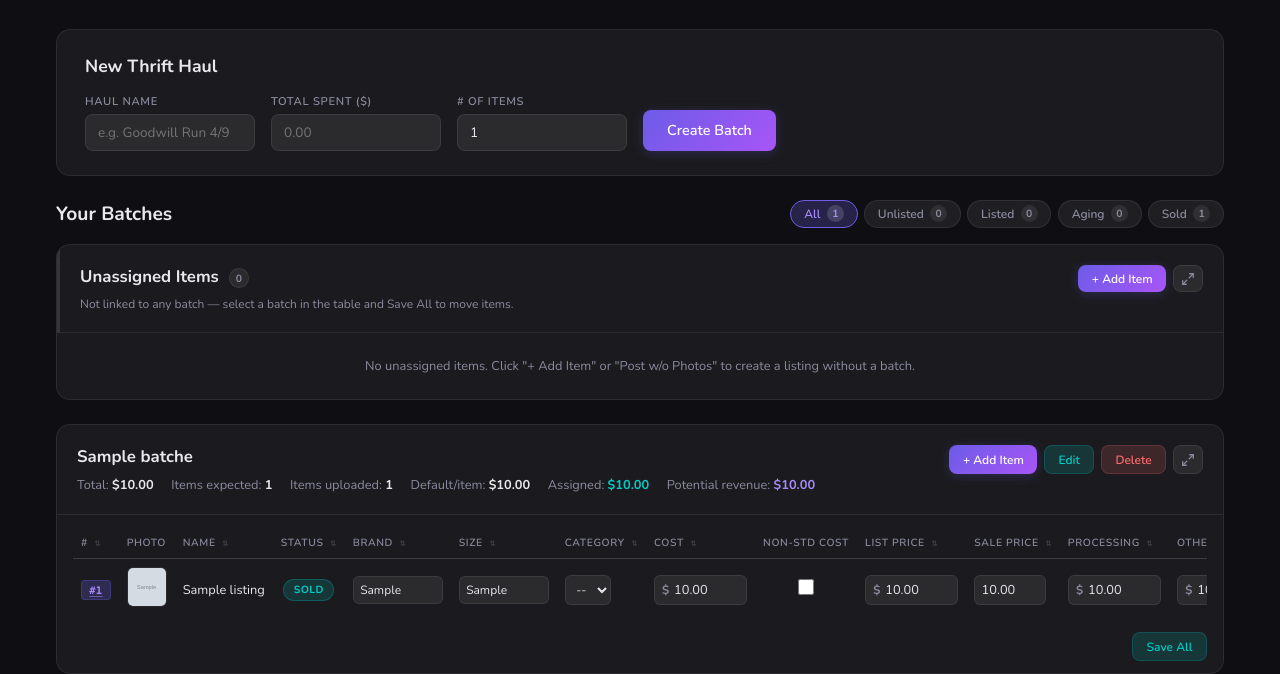
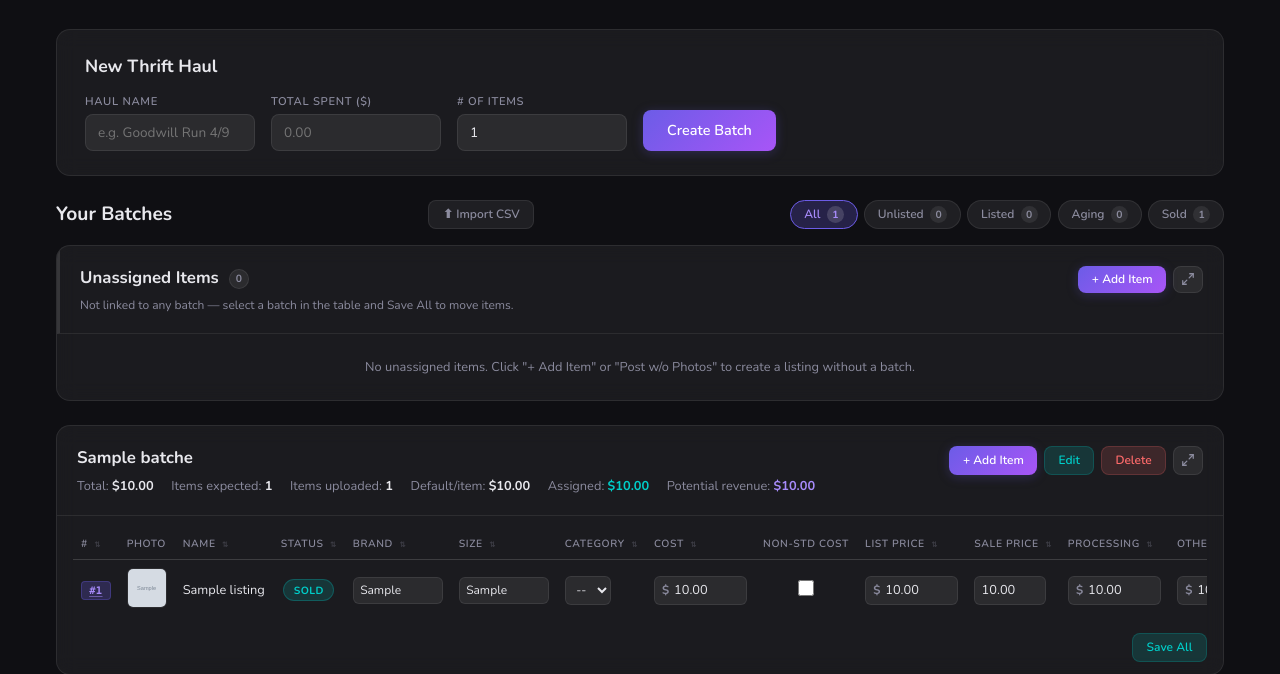
Before and after one commit to buybitkoin/FbMktBot---Copy, a Flask app: page / in a window 1280 px wide. Shown: the part 295-969 px from the top of the page. Run offline with Flask 3, Linux system fonts and the light colour scheme; tables that the repository leaves empty hold one stand-in row (values such as "Sample post"); grey boxes marked "Sample" are stand-in pictures.

Commit message:
your commit message here

```diff
--- a/app.py
+++ b/app.py
@@ -16,7 +16,9 @@ import urllib.error
 from flask import Flask, request, jsonify, send_from_directory, render_template, after_this_request
 from dotenv import load_dotenv
 import anthropic
-from io import BytesIO
+import csv
+from io import BytesIO, StringIO
+from datetime import datetime as dt_datetime
 from PIL import Image
 
 MAX_API_IMAGE_BYTES = 3_700_000  # ~3.7MB raw = ~4.9MB base64, under Claude's 5MB limit
@@ -1240,6 +1242,179 @@ def dashboard_operational():
     })
 
 
+## ── CSV Import helpers ──────────────────────────────────────────────────────
+
+def _clean_currency(val):
+    """Strip $, commas, spaces then return float. Returns 0.0 on failure."""
+    cleaned = re.sub(r'[^\d.\-]', '', str(val or '').strip())
+    try:
+        return float(cleaned)
+    except ValueError:
+        return 0.0
+
+
+def _parse_date_flexible(val):
+    """Accept M/D/YYYY, M/D/YY, YYYY-MM-DD, etc. → YYYY-MM-DD str or None."""
+    if not val or not str(val).strip():
+        return None
+    val = str(val).strip()
+    for fmt in ("%Y-%m-%d", "%m/%d/%Y", "%m/%d/%y", "%d/%m/%Y", "%Y/%m/%d", "%m-%d-%Y"):
+        try:
+            return dt_datetime.strptime(val, fmt).strftime("%Y-%m-%d")
+        except ValueError:
+            continue
+    return None
+
+
+@app.route("/api/import/preview", methods=["POST"])
+def import_preview():
+    """Parse uploaded CSV → return trimmed headers + first 5 rows + row count."""
+    f = request.files.get("file")
+    if not f:
+        return jsonify({"error": "No file uploaded"}), 400
+    try:
+        content = f.read().decode("utf-8-sig")  # handles Excel/Sheets BOM
+    except Exception:
+        return jsonify({"error": "Could not read file — make sure it is saved as CSV"}), 400
+
+    reader = csv.reader(StringIO(content))
+    rows   = list(reader)
+    if not rows:
+        return jsonify({"error": "File is empty"}), 400
+
+    headers = rows[0]
+    # Drop trailing blank headers (common in Google Sheets exports)
+    while headers and not headers[-1].strip():
+        headers.pop()
+
+    preview    = [r[:len(headers)] for r in rows[1:6]]
+    data_count = sum(1 for r in rows[1:] if any(c.strip() for c in r))
+
+    return jsonify({"headers": headers, "preview": preview, "total": data_count})
+
+
+@app.route("/api/import/csv", methods=["POST"])
+def import_csv():
+    """Import listings from a CSV with a JSON column-mapping."""
+    f = request.files.get("file")
+    if not f:
+        return jsonify({"error": "No file"}), 400
+
+    try:
+        mapping = json.loads(request.form.get("mapping", "{}"))
+    except Exception:
+        return jsonify({"error": "Invalid mapping JSON"}), 400
+
+    override_batch_id = request.form.get("batch_id") or None
+
+    try:
+        content = f.read().decode("utf-8-sig")
+    except Exception:
+        return jsonify({"error": "Could not read file"}), 400
+
+    rows      = list(csv.reader(StringIO(content)))
+    data_rows = [r for r in rows[1:] if any(c.strip() for c in r)]
+    if not data_rows:
+        return jsonify({"error": "No data rows found"}), 400
+
+    conn = get_db()
+
+    # Build batch-name → id cache; create missing batches on the fly
+    batch_cache = {b["name"].lower(): b["id"]
+                   for b in conn.execute("SELECT id, name FROM batches").fetchall()}
+
+    def get_or_create_batch(name):
+        if not name or not name.strip():
+            return None
+        key = name.strip().lower()
+        if key not in batch_cache:
+            cur = conn.execute(
+                "INSERT INTO batches (name, total_cost, item_count) VALUES (?, 0, 0)",
+                (name.strip(),)
+            )
+            batch_cache[key] = cur.lastrowid
+        return batch_cache[key]
+
+    def col(row, field):
+        idx = mapping.get(field)
+        if idx is None or idx == "":
+            return ""
+        try:
+            return row[int(idx)].strip()
+        except (IndexError, ValueError, TypeError):
+            return ""
+
+    created = 0
+    failed  = 0
+    errors  = []
+    used_batch_ids = set()
+
+    for i, row in enumerate(data_rows):
+        try:
+            name = col(row, "name") or f"Imported Item {i + 1}"
+
+            # Resolve batch
+            if override_batch_id:
+                batch_id = override_batch_id
+            else:
+                batch_name_val = col(row, "batch")
+                batch_id = get_or_create_batch(batch_name_val) if batch_name_val else None
+
+            if batch_id:
+                used_batch_ids.add(batch_id)
+
+            cost            = _clean_currency(col(row, "cost"))
+            list_price      = _clean_currency(col(row, "list_price"))
+            sale_price      = _clean_currency(col(row, "sale_price"))
+            processing_cost = _clean_currency(col(row, "processing_cost"))
+            other_fees      = _clean_currency(col(row, "other_fees"))
+
+            description = col(row, "description")
+            hashtags    = col(row, "hashtags")
+            category    = col(row, "category")
+            brand       = col(row, "brand")
+            size        = col(row, "size")
+            date_listed = _parse_date_flexible(col(row, "date_listed"))
+            date_sold   = _parse_date_flexible(col(row, "date_sold"))
+
+            # Next item_number within this batch scope
+            if batch_id is None:
+                max_num = conn.execute(
+                    "SELECT MAX(item_number) FROM listings WHERE batch_id IS NULL"
+                ).fetchone()[0] or 0
+            else:
+                max_num = conn.execute(
+                    "SELECT MAX(item_number) FROM listings WHERE batch_id = ?",
+                    (batch_id,)
+                ).fetchone()[0] or 0
+
+            conn.execute(
+                """INSERT INTO listings
+                   (name, description, hashtags, category, brand, size,
+                    cost, list_price, sale_price, processing_cost, other_fees,
+                    batch_id, date_listed, date_sold, item_number)
+                   VALUES (?,?,?,?,?,?,?,?,?,?,?,?,?,?,?)""",
+                (name, description, hashtags, category, brand, size,
+                 cost, list_price, sale_price, processing_cost, other_fees,
+                 batch_id, date_listed, date_sold, max_num + 1)
+            )
+            if brand:
+                save_brand(conn, brand)
+            created += 1
+
+        except Exception as e:
+            failed += 1
+            errors.append(f"Row {i + 2}: {e}")
+
+    for bid in used_batch_ids:
+        rebalance_batch_costs(conn, bid)
+
+    conn.commit()
+    conn.close()
+
+    return jsonify({"created": created, "failed": failed, "errors": errors[:20]})
+
+
 @app.route("/api/listings/no-photo", methods=["POST"])
 def create_listing_no_photo():
     """Create a listing with just a name — no photos, no AI analysis."""
--- a/static/app.js
+++ b/static/app.js
@@ -2352,6 +2352,248 @@ document.getElementById("pinterest-save-board-btn").addEventListener("click", as
     });
 })();
 
+// === CSV IMPORT MODAL ===
+(function () {
+    const IMPORT_FIELDS = [
+        { key: "name",            label: "Name / Title",    required: true  },
+        { key: "batch",           label: "Batch",           required: false },
+        { key: "category",        label: "Category",        required: false },
+        { key: "brand",           label: "Brand",           required: false },
+        { key: "size",            label: "Size",            required: false },
+        { key: "cost",            label: "Cost ($)",        required: false },
+        { key: "list_price",      label: "List Price ($)",  required: false },
+        { key: "sale_price",      label: "Sale Price ($)",  required: false },
+        { key: "processing_cost", label: "Processing ($)",  required: false },
+        { key: "other_fees",      label: "Other Fees ($)",  required: false },
+        { key: "date_listed",     label: "Date Listed",     required: false },
+        { key: "date_sold",       label: "Date Sold",       required: false },
+        { key: "description",     label: "Description",     required: false },
+        { key: "hashtags",        label: "Hashtags",        required: false },
+    ];
+
+    // Keywords that auto-map a CSV header to an app field
+    const AUTO_KEYWORDS = {
+        name:            ["item name", "name", "title", "listing title", "item"],
+        batch:           ["batch"],
+        category:        ["category", "cat", "type"],
+        brand:           ["brand"],
+        size:            ["size"],
+        cost:            ["cost", "purchase price", "buy price", "paid", "cogs"],
+        list_price:      ["list price", "listing price", "asking price"],
+        sale_price:      ["sale price", "sell price", "sold for", "sold price", "sell price (+)"],
+        processing_cost: ["processing", "processing cost", "shipping"],
+        other_fees:      ["other fees", "fees", "other fee"],
+        date_listed:     ["date listed", "list date", "listing date", "listed date", "listed"],
+        date_sold:       ["date sold", "sale date", "sold date", "sold"],
+        description:     ["description", "desc", "details"],
+        hashtags:        ["hashtags", "tags", "hash tags"],
+    };
+
+    const modal       = document.getElementById("import-modal");
+    const step1       = document.getElementById("import-step-1");
+    const step2       = document.getElementById("import-step-2");
+    const step3       = document.getElementById("import-step-3");
+    const fileInput   = document.getElementById("import-file");
+    const actionBtn   = document.getElementById("import-modal-action");
+    const cancelBtn   = document.getElementById("import-modal-cancel");
+    const closeBtn    = document.getElementById("import-modal-close");
+    const batchSelect = document.getElementById("import-batch-override");
+
+    let currentStep   = 1;
+    let csvHeaders    = [];
+    let csvPreview    = [];
+    let csvTotal      = 0;
+    let currentMapping = {};
+
+    // Open
+    document.getElementById("open-import-btn").addEventListener("click", () => {
+        resetImport();
+        modal.hidden = false;
+        // Populate batch dropdown
+        batchSelect.innerHTML = '<option value="">— Use "Batch" column from CSV —</option>';
+        batchesCache.forEach(b => {
+            const o = document.createElement("option");
+            o.value = b.id; o.textContent = b.name;
+            batchSelect.appendChild(o);
+        });
+    });
+
+    function closeImport() { modal.hidden = true; resetImport(); }
+    closeBtn.addEventListener("click", closeImport);
+    cancelBtn.addEventListener("click", closeImport);
+    modal.addEventListener("click", e => { if (e.target === modal) closeImport(); });
+    document.addEventListener("keydown", e => {
+        if (e.key === "Escape" && !modal.hidden) closeImport();
+    });
+
+    function resetImport() {
+        currentStep = 1;
+        csvHeaders = []; csvPreview = []; csvTotal = 0; currentMapping = {};
+        step1.hidden = false; step2.hidden = true; step3.hidden = true;
+        fileInput.value = "";
+        actionBtn.textContent = "Next: Map Columns →";
+        actionBtn.disabled = true;
+    }
+
+    // File selected → enable Next button
+    fileInput.addEventListener("change", () => {
+        actionBtn.disabled = !fileInput.files.length;
+    });
+
+    // Action button — advances through steps
+    actionBtn.addEventListener("click", async () => {
+        if (currentStep === 1) await doPreview();
+        else if (currentStep === 2) await doImport();
+        else closeImport();
+    });
+
+    async function doPreview() {
+        actionBtn.disabled = true;
+        actionBtn.textContent = "Parsing…";
+        const fd = new FormData();
+        fd.append("file", fileInput.files[0]);
+        try {
+            const res  = await fetch("/api/import/preview", { method: "POST", body: fd });
+            const data = await res.json();
+            if (!res.ok || data.error) {
+                showToast(data.error || "Preview failed", true);
+                actionBtn.disabled = false;
+                actionBtn.textContent = "Next: Map Columns →";
+                return;
+            }
+            csvHeaders = data.headers;
+            csvPreview = data.preview;
+            csvTotal   = data.total;
+            renderMappingStep();
+        } catch (e) {
+            showToast("Failed to parse CSV", true);
+            actionBtn.disabled = false;
+            actionBtn.textContent = "Next: Map Columns →";
+        }
+    }
+
+    function autoDetect(header) {
+        const h = header.toLowerCase().trim();
+        for (const [field, keywords] of Object.entries(AUTO_KEYWORDS)) {
+            if (keywords.some(kw => h.includes(kw))) return field;
+        }
+        return "";
+    }
+
+    function renderMappingStep() {
+        currentStep = 2;
+        step1.hidden = true; step2.hidden = false;
+
+        // Build initial auto-detected mapping
+        currentMapping = {};
+        const usedCols = new Set();
+        IMPORT_FIELDS.forEach(({ key }) => {
+            const idx = csvHeaders.findIndex(h => autoDetect(h) === key);
+            if (idx !== -1 && !usedCols.has(idx)) {
+                currentMapping[key] = String(idx);
+                usedCols.add(idx);
+            } else {
+                currentMapping[key] = "";
+            }
+        });
+
+        const colOptions = csvHeaders.map((h, i) => `<option value="${i}">${escapeHtml(h)}</option>`).join("");
+        const skipOption = `<option value="">(skip)</option>`;
+
+        document.getElementById("import-row-hint").textContent =
+            `${csvTotal} rows detected. Map your CSV columns to app fields below — auto-detected where possible.`;
+
+        const tbody = document.getElementById("import-mapping-body");
+        tbody.innerHTML = IMPORT_FIELDS.map(({ key, label, required }) => {
+            const sample = currentMapping[key] !== ""
+                ? escapeHtml(csvPreview[0]?.[parseInt(currentMapping[key])] ?? "")
+                : "<span class='muted'>—</span>";
+            return `<tr data-field="${key}">
+                <td class="import-field-label">${label}${required ? ' <span class="req">*</span>' : ""}</td>
+                <td>
+                    <select class="import-col-select modal-input" data-field="${key}">
+                        ${skipOption}${colOptions}
+                    </select>
+                </td>
+                <td class="import-sample" id="import-sample-${key}">${sample}</td>
+            </tr>`;
+        }).join("");
+
+        // Set selected values + wire change listeners
+        tbody.querySelectorAll(".import-col-select").forEach(sel => {
+            const field = sel.dataset.field;
+            sel.value = currentMapping[field] ?? "";
+            sel.addEventListener("change", () => {
+                currentMapping[field] = sel.value;
+                const sampleEl = document.getElementById(`import-sample-${field}`);
+                sampleEl.innerHTML = sel.value !== ""
+                    ? escapeHtml(csvPreview[0]?.[parseInt(sel.value)] ?? "")
+                    : "<span class='muted'>—</span>";
+            });
+        });
+
+        // CSV preview table
+        const previewWrap = document.getElementById("import-preview-wrap");
+        if (csvPreview.length > 0) {
+            previewWrap.innerHTML = `
+                <p class="muted" style="font-size:.78rem;margin:.75rem 0 .35rem">First ${csvPreview.length} rows:</p>
+                <div class="import-preview-scroll">
+                    <table class="pl-table import-preview-table">
+                        <thead><tr>${csvHeaders.map(h => `<th>${escapeHtml(h)}</th>`).join("")}</tr></thead>
+                        <tbody>${csvPreview.map(r =>
+                            `<tr>${csvHeaders.map((_, i) => `<td>${escapeHtml(r[i] ?? "")}</td>`).join("")}</tr>`
+                        ).join("")}</tbody>
+                    </table>
+                </div>`;
+        } else {
+            previewWrap.innerHTML = "";
+        }
+
+        actionBtn.textContent = `Import ${csvTotal} rows →`;
+        actionBtn.disabled = false;
+    }
+
+    async function doImport() {
+        actionBtn.disabled = true;
+        actionBtn.textContent = "Importing…";
+        const fd = new FormData();
+        fd.append("file", fileInput.files[0]);
+        fd.append("mapping", JSON.stringify(currentMapping));
+        const overrideBatch = batchSelect.value;
+        if (overrideBatch) fd.append("batch_id", overrideBatch);
+
+        try {
+            const res  = await fetch("/api/import/csv", { method: "POST", body: fd });
+            const data = await res.json();
+            currentStep = 3;
+            step2.hidden = true; step3.hidden = false;
+
+            const errHtml = data.errors?.length
+                ? `<details class="import-errors"><summary>${data.errors.length} row error(s)</summary><ul>${data.errors.map(e => `<li>${escapeHtml(e)}</li>`).join("")}</ul></details>`
+                : "";
+
+            document.getElementById("import-result").innerHTML = `
+                <div class="import-result-icon">${data.failed === 0 ? "✅" : "⚠️"}</div>
+                <div class="import-result-msg">
+                    <strong>${data.created} listing${data.created !== 1 ? "s" : ""} imported</strong>
+                    ${data.failed > 0 ? `<span class="muted"> · ${data.failed} failed</span>` : ""}
+                </div>
+                ${errHtml}`;
+
+            actionBtn.textContent = "Done";
+            actionBtn.disabled = false;
+
+            // Refresh inventory
+            await loadBatches();
+            loadBatchSelectDropdown();
+        } catch (e) {
+            showToast("Import failed", true);
+            actionBtn.disabled = false;
+            actionBtn.textContent = `Import ${csvTotal} rows →`;
+        }
+    }
+})();
+
 // === NO-PHOTO MODAL ===
 (function () {
     const modal    = document.getElementById("no-photo-modal");
--- a/templates/index.html
+++ b/templates/index.html
@@ -98,6 +98,7 @@
             <section class="batches-section">
                 <div class="listings-section-header">
                     <h2>Your Batches</h2>
+                    <button class="btn btn-sm btn-ghost" id="open-import-btn" title="Import listings from a CSV file">⬆ Import CSV</button>
                     <div class="listing-filters" id="batch-filters">
                         <button class="filter-btn active" data-filter="all">All <span class="filter-count">0</span></button>
                         <button class="filter-btn" data-filter="unlisted">Unlisted <span class="filter-count">0</span></button>
@@ -433,6 +434,57 @@
         </div>
     </div>
 
+    <!-- ── CSV IMPORT MODAL ── -->
+    <div id="import-modal" class="modal-backdrop" hidden>
+        <div class="modal-card import-modal-card" role="dialog" aria-modal="true" aria-labelledby="import-modal-title">
+            <div class="modal-header">
+                <h2 id="import-modal-title">Import from CSV</h2>
+                <button class="modal-close" id="import-modal-close">&times;</button>
+            </div>
+            <div class="modal-body" id="import-modal-body">
+
+                <!-- Step 1: pick file -->
+                <div id="import-step-1">
+                    <p class="import-hint">
+                        In Google Sheets: <strong>File → Download → Comma Separated Values (.csv)</strong>, then upload it here.
+                    </p>
+                    <div class="modal-field">
+                        <label for="import-file">CSV File</label>
+                        <input type="file" id="import-file" accept=".csv" class="modal-input">
+                    </div>
+                    <div class="modal-field">
+                        <label for="import-batch-override">Assign all rows to a batch (optional)</label>
+                        <select id="import-batch-override" class="modal-input">
+                            <option value="">— Use "Batch" column from CSV —</option>
+                        </select>
+                    </div>
+                </div>
+
+                <!-- Step 2: column mapping -->
+                <div id="import-step-2" hidden>
+                    <p class="import-hint" id="import-row-hint"></p>
+                    <div class="import-mapping-wrap">
+                        <table class="import-mapping-table">
+                            <thead><tr><th>App Field</th><th>CSV Column</th><th>Sample Value</th></tr></thead>
+                            <tbody id="import-mapping-body"></tbody>
+                        </table>
+                    </div>
+                    <div class="import-preview-wrap" id="import-preview-wrap"></div>
+                </div>
+
+                <!-- Step 3: result -->
+                <div id="import-step-3" hidden>
+                    <div id="import-result"></div>
+                </div>
+
+            </div>
+            <div class="modal-footer">
+                <button class="btn btn-ghost" id="import-modal-cancel">Cancel</button>
+                <button class="btn btn-accent" id="import-modal-action" disabled>Next: Map Columns →</button>
+            </div>
+        </div>
+    </div>
+
     <div id="no-photo-modal" class="modal-backdrop" hidden>
         <div class="modal-card" role="dialog" aria-modal="true" aria-labelledby="no-photo-modal-title">
             <div class="modal-header">
```
Also changed, not shown: static/style.css (+30 -0 lines).
